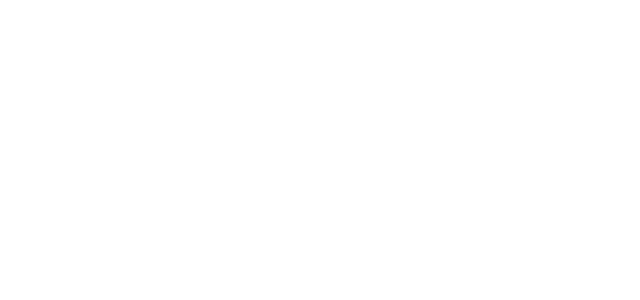
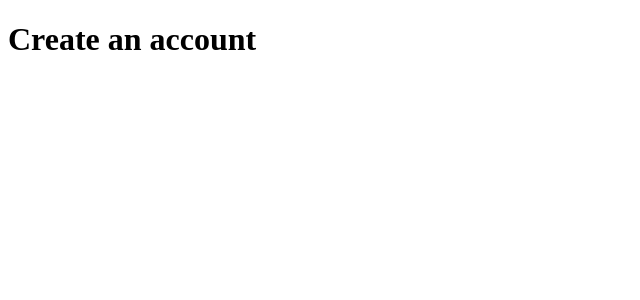
Before and after one commit to kasulani/shopping_list, a React (Create React App) app in the folder app/: page /signup in a window 1280 px wide. Shown: the top 300 px of the page, without its empty margins (0-640 px from the left). Built offline with nearby package versions, Linux system fonts and the light colour scheme.

Commit message:
add signup page

```diff
--- a/app/src/App.js
+++ b/app/src/App.js
@@ -1,9 +1,11 @@
-import React, { Component } from "react";
+import React from "react";
 import { Route } from "react-router-dom";
 import HomePage from "./components/pages/HomePage";
+import SignupPage from "./components/pages/SignupPage";
 
 const App = () => (<div>
     <Route path="/" exact component={HomePage} />
+    <Route path="/signup" exact component={SignupPage} />
 </div>);
 
 export default App;
--- /dev/null
+++ b/app/src/components/pages/SignupPage.js
@@ -0,0 +1,9 @@
+import React from "react";
+
+const SignupPage = () => (
+    <div>
+        <h1>Create an account</h1>
+    </div>
+);
+
+export default SignupPage;
```
